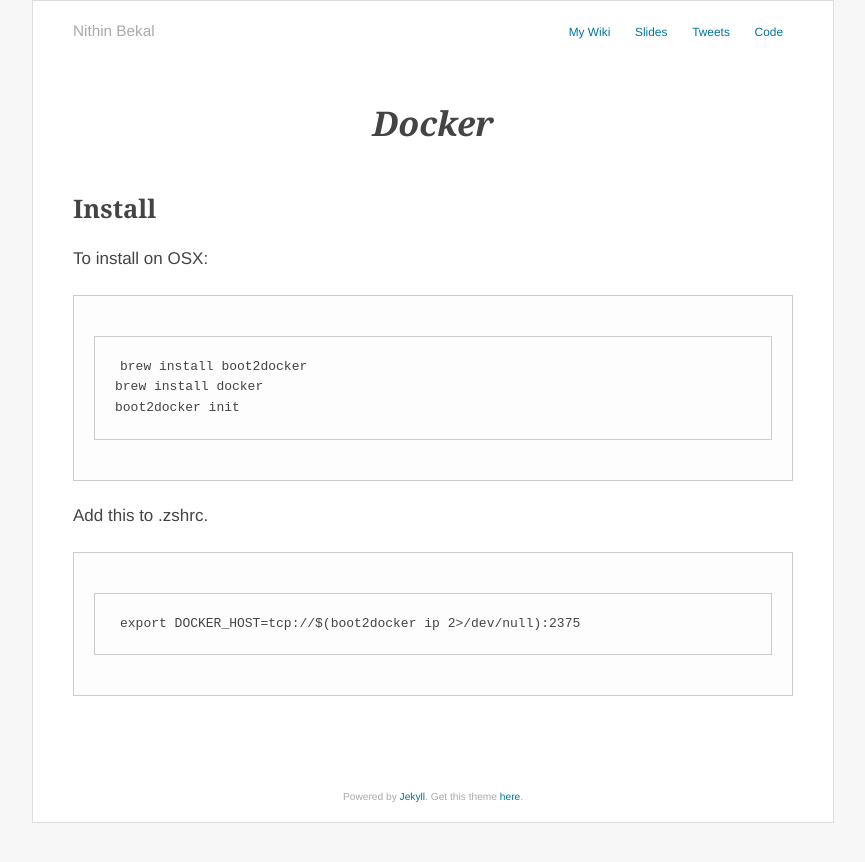
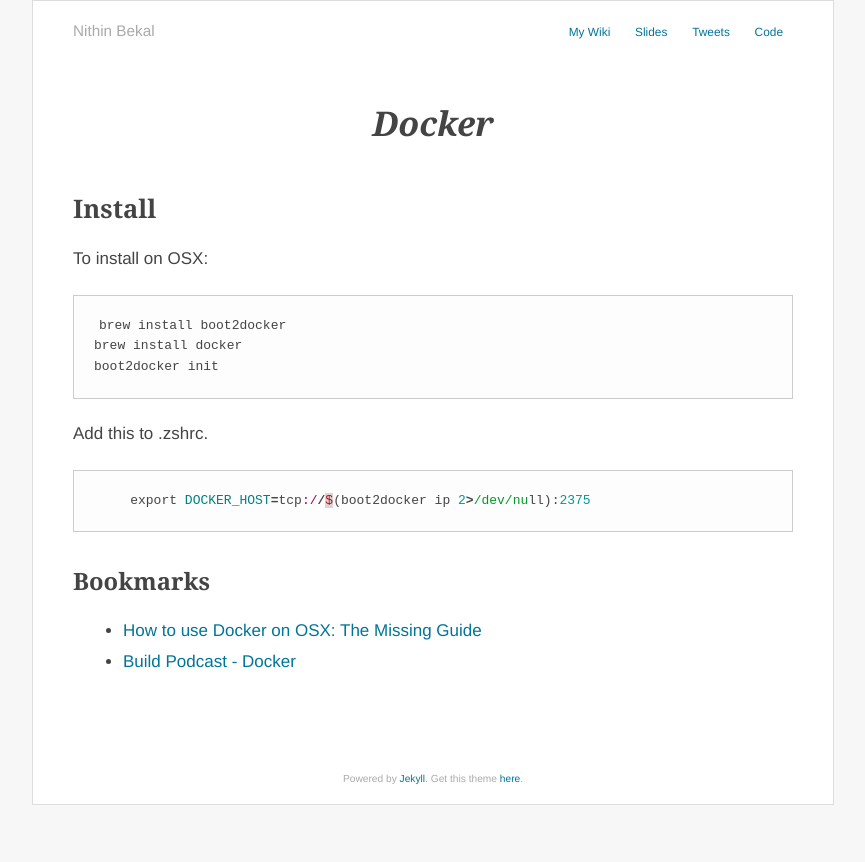
Before and after one commit to nithinbekal/nithinbekal.github.io, a Jekyll site: the page built from notes/programming/docker.md, in a window 1280 px wide. Shown: the top 862 px of the page, without its empty margins (207-1072 px from the left). Built offline with Jekyll 4.4.1, drawn with Linux system fonts in a browser that asks for light colours.

Commit message:
Add docker related bookmarks

```diff
--- a/notes/programming/docker.md
+++ b/notes/programming/docker.md
@@ -8,10 +8,19 @@
 
 To install on OSX:
 
-    brew install boot2docker
-    brew install docker
-    boot2docker init
+{% highlight ruby %}
+brew install boot2docker
+brew install docker
+boot2docker init
+{% endhighlight %}
 
 Add this to .zshrc.
 
+{% highlight ruby %}
     export DOCKER_HOST=tcp://$(boot2docker ip 2>/dev/null):2375
+{% endhighlight %}
+
+### Bookmarks
+
+- [How to use Docker on OSX: The Missing Guide](http://viget.com/extend/how-to-use-docker-on-os-x-the-missing-guide)
+- [Build Podcast - Docker](http://build-podcast.com/docker/)
```
